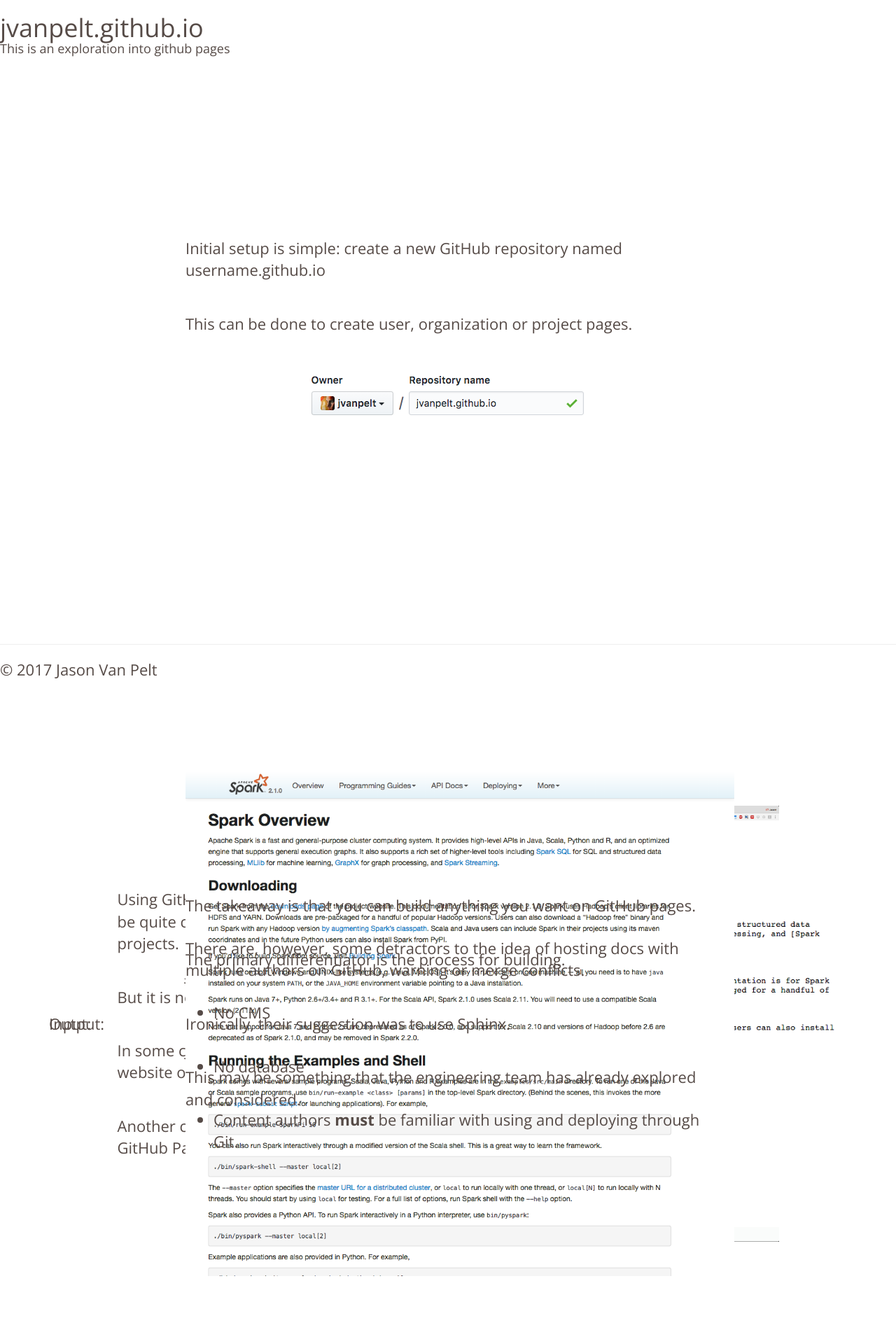
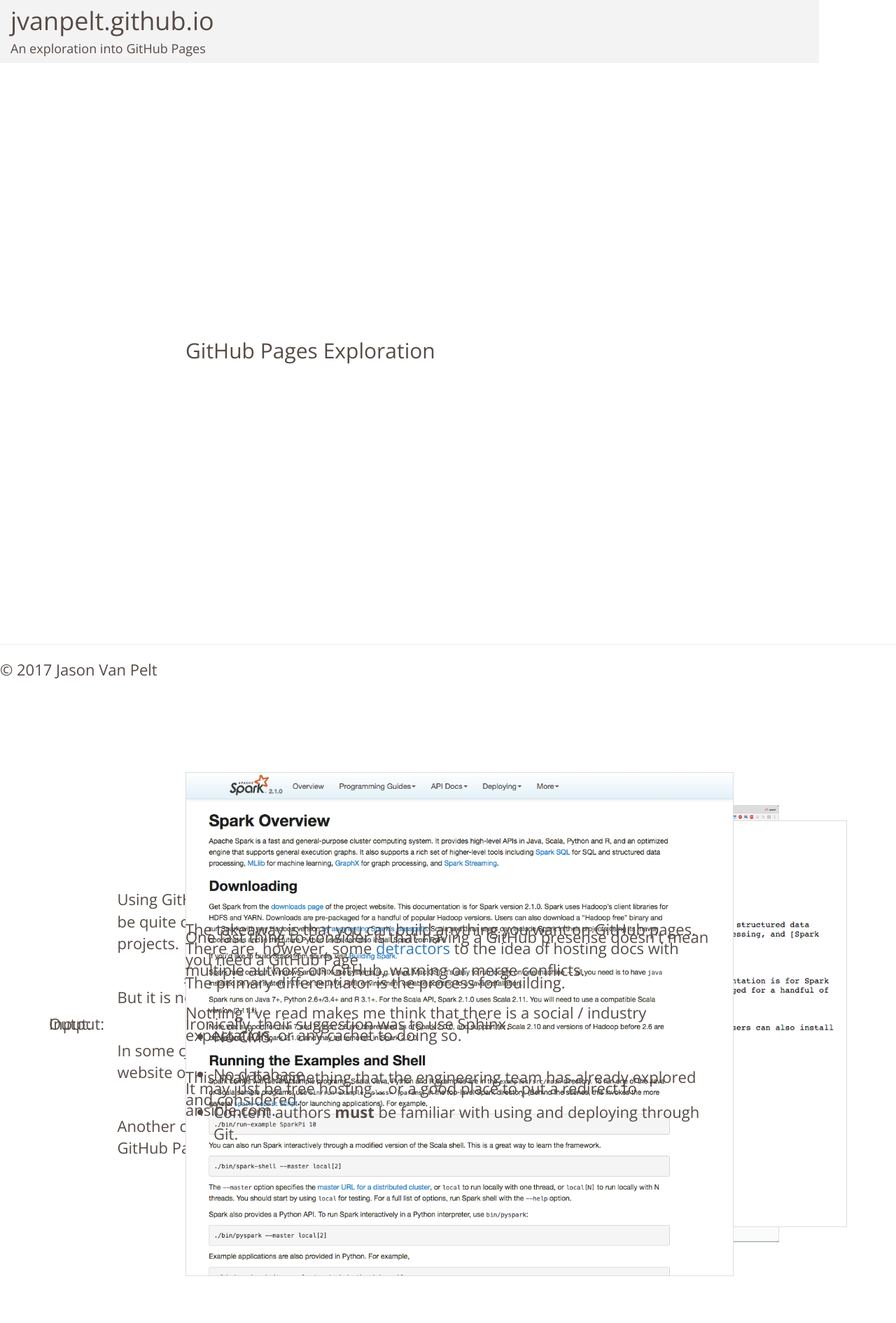
Before and after one commit to jvanpelt/jvanpelt.github.io, a Jekyll site: the page built from index.html, in a window 1280 px wide. Shown: the whole page at 70% size. Built offline with Jekyll 4.4.1, drawn with Linux system fonts in a browser that asks for light colours.

Commit message:
style updates, starting to add title card styles

```diff
--- a/_config.yml
+++ b/_config.yml
@@ -2,7 +2,7 @@
 name: jvanpelt.github.io
 
 # Short description (goes below the title; it will also be used in the RSS feed)
-description: This is an exploration into github pages
+description: An exploration into GitHub Pages
 
 # Your name, as you want it to appear underneath each post and in the footer
 author: Jason Van Pelt
--- a/_layouts/default.html
+++ b/_layouts/default.html
@@ -18,7 +18,7 @@
     </head>
 
     <body class="clearfix">
-        <header>
+        <header class="container">
             <h1><a href="{{site.baseurl}}/">{{ site.name }}</a></h1>
             <h4>{{ site.description }}</h4>
         </header>
--- a/index.html
+++ b/index.html
@@ -3,7 +3,17 @@ layout: default
 title: Home
 ---
 
-<section class="current">
+<section class="current title-card">
+	<div class="container">
+        <div class="row">
+            <div class="col-sm-8 col-sm-offset-2">
+                <h2>GitHub Pages Exploration</h2>
+			</div>
+        </div>
+    </div>
+</section>
+
+<section class="future">
 	<div class="container">
         <div class="row">
             <div class="col-sm-8 col-sm-offset-2">
@@ -24,7 +34,7 @@ title: Home
 
 				<p>Files are pushed to the site through git, which can make dev tedious without a local environment.</p>
 
-				<p>There is also a templating system called Jeykll, which is Ruby-based.</p>
+				<p>There is also a Ruby-based templating system called Jeykll.</p>
             </div>
         </div>
     </div>
@@ -150,7 +160,7 @@ title: Home
 	<div class="container">
         <div class="row">
             <div class="col-sm-8 col-sm-offset-2">
-                <p>There are, however, some detractors to the idea of hosting docs with multiple authors on GitHub, warning or merge conflicts.</p>
+                <p>There are, however, some <a href="http://hackwrite.com/posts/github-pages-problem/" target="_blank">detractors</a> to the idea of hosting docs with multiple authors on GitHub, warning or merge conflicts.</p>
 
 				<p>Ironically, their suggestion was to use Sphinx. </p>
 
@@ -177,3 +187,17 @@ title: Home
         </div>
     </div>
 </section>
+
+<section class="future">
+	<div class="container">
+        <div class="row">
+            <div class="col-sm-8 col-sm-offset-2">
+                <p>One last thing to consider is that having a GitHub presense doesn't mean you need a GitHub Page.</p>
+
+				<p>Nothing I've read makes me think that there is a social / industry expectation, or any cachet to doing so.</p>
+
+				<p>It may just be free hosting... or a good place to put a redirect to ansible.com.</p>
+            </div>
+        </div>
+    </div>
+</section>
--- a/style.css
+++ b/style.css
@@ -7,7 +7,7 @@ body {
 body > header{
     position: fixed;
     height: 10vh;
-    background: #fff;
+    background: #f3f3f3;
     z-index: 999;
     width: 100%;
 }
@@ -26,8 +26,12 @@ h1,h2,h3,h4 {
     min-width: 840px;
 }
 
-p, li{
+p{
     margin-bottom: 5vh;
+}
+
+li {
+    margin-bottom: 2.5vh;
 }
 
 hr {
@@ -142,6 +146,12 @@ section address {
     margin-left: 80%;
 }
 
+
+body > header h1{
+    margin-top: 10px;
+    margin-bottom: 20px;
+}
+
 main{
     height: 100vh;
 }
@@ -180,4 +190,5 @@ section .row{
 
 .img-responsive{
     max-height: 80vh;
+    border: 1px solid #ddd;
 }
```
